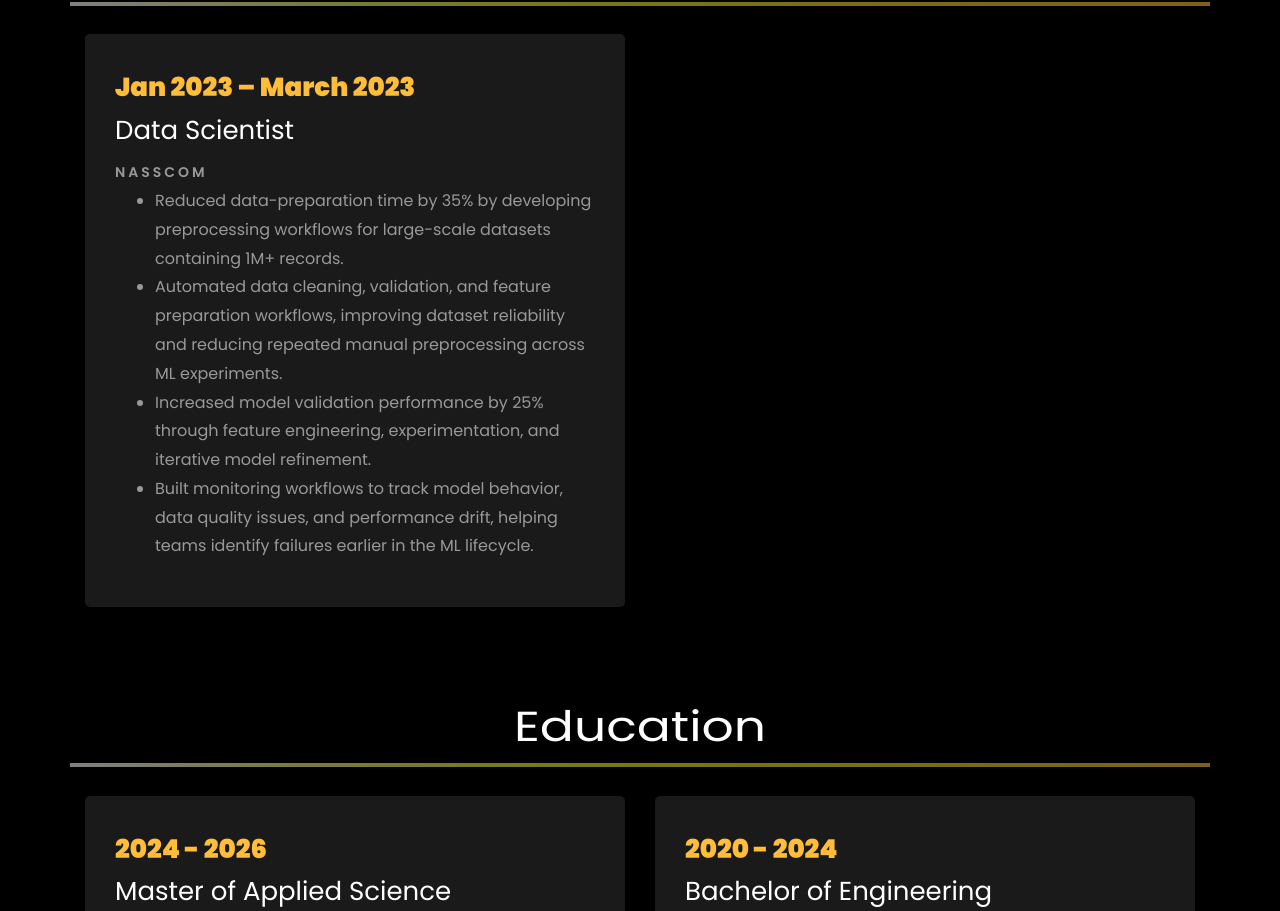
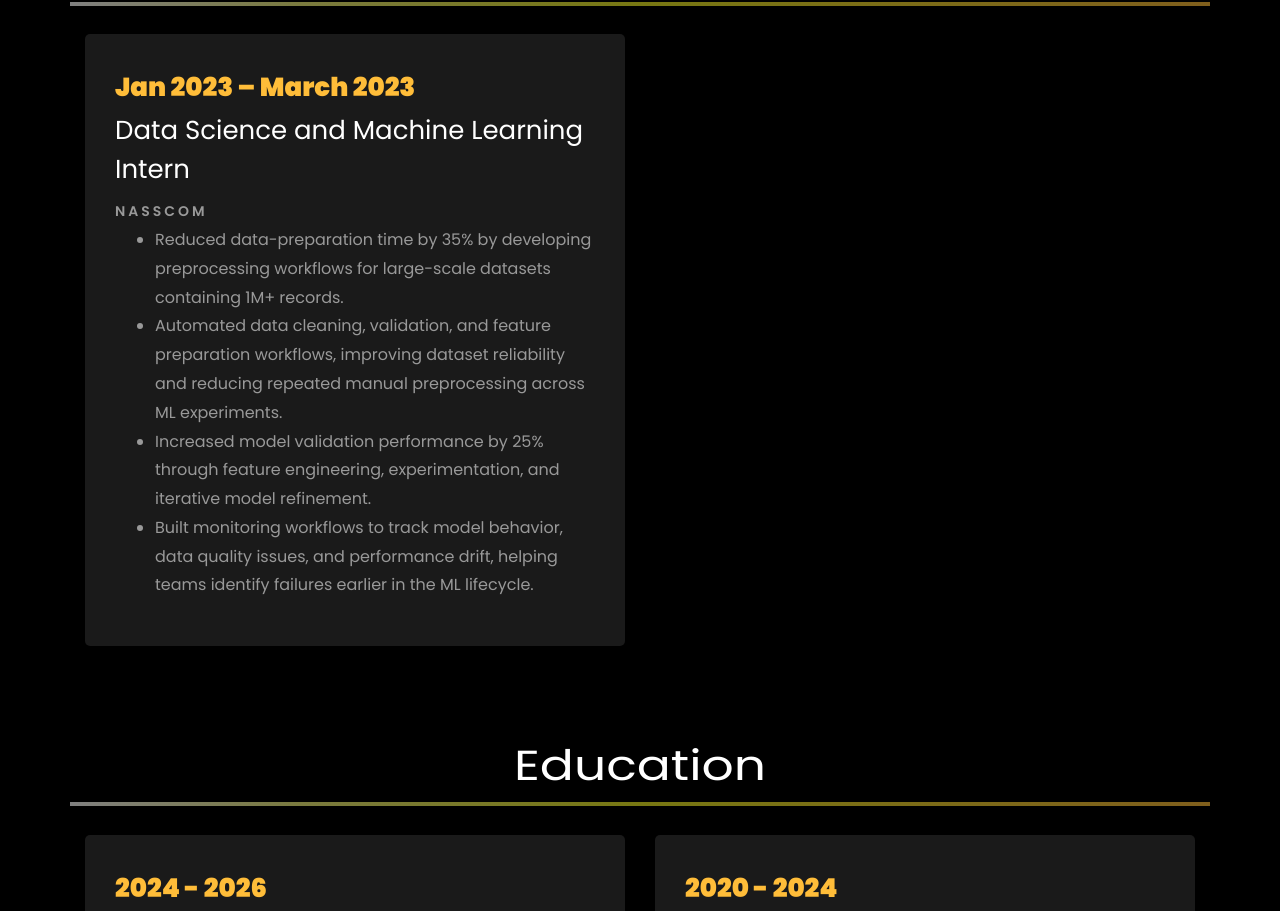
Before and after one commit to RumalePrajwal/RumalePrajwal.github.io, a plain HTML site: page index.html in a window 1280 px wide. Shown: the part 2100-3011 px from the top of the page. Drawn offline with Linux system fonts and the light colour scheme; files whose address does not match are found by name.

Commit message:
Update job title in index.html

```diff
--- a/index.html
+++ b/index.html
@@ -349,7 +349,7 @@
 				<div class="col-md-6">
 					<div class="resume-wrap ftco-animate">
 						<span class="date">Jan 2023 – March 2023</span>
-						<h2>Data Scientist</h2>
+						<h2>Data Science and Machine Learning Intern</h2>
 						<span class="position">Nasscom</span>
 
 							<ul>
```
